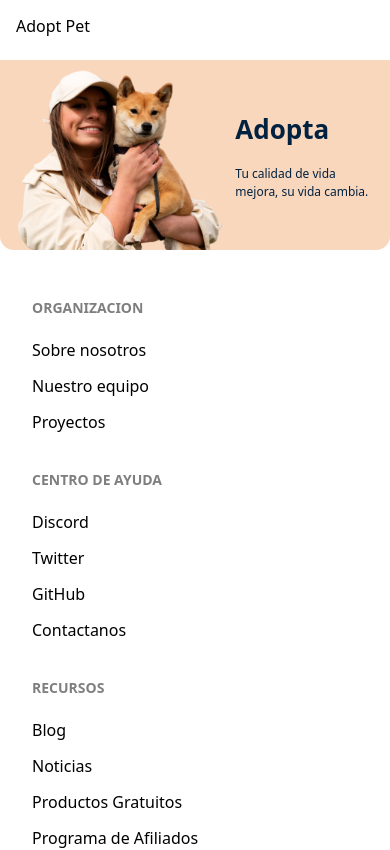
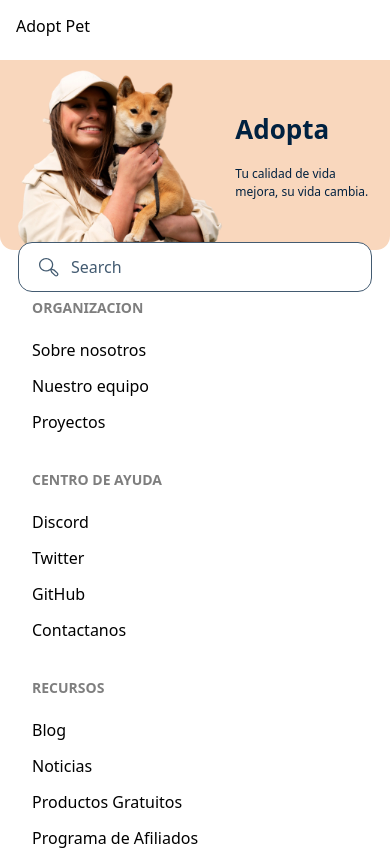
Before and after one commit to No-Country-simulation/c19-57-n-python-react, a React (Vite) app: page / in a window 390 px wide. Shown: the top 850 px of the page. Built offline with nearby package versions, Linux system fonts and the light colour scheme; no server answers.

Commit message:
chore: Add SearchBar component to Home page (Mobile First)

```diff
--- /dev/null
+++ b/src/components/SearchBar.jsx
@@ -0,0 +1,11 @@
+const SearchBar = () => {
+  return (
+    <div className="flex items-center rounded-[14px] border-[1px] border-[#435B71] px-[20px] py-3 absolute w-full -top-2 bg-white gap-3">
+      <svg width="20" height="19" viewBox="0 0 20 19" fill="none" xmlns="http://www.w3.org/2000/svg">
+        <path d="M18.7818 14.7254L15.4969 11.6244L12.9702 10.639C13.8115 9.50964 14.2622 8.16228 14.2606 6.78161C14.2606 3.07021 11.062 0.0507812 7.13029 0.0507812C3.19862 0.0507812 0 3.07021 0 6.78161C0 10.493 3.19862 13.5124 7.13029 13.5124C8.60562 13.514 10.0447 13.0812 11.2472 12.2742L12.2884 14.653L15.5732 17.7541C15.7839 17.9529 16.034 18.1107 16.3092 18.2183C16.5845 18.326 16.8795 18.3814 17.1774 18.3814C17.4754 18.3814 17.7704 18.326 18.0457 18.2184C18.3209 18.1108 18.571 17.953 18.7817 17.7542C18.9924 17.5553 19.1595 17.3192 19.2736 17.0594C19.3876 16.7995 19.4463 16.521 19.4463 16.2398C19.4463 15.9585 19.3876 15.68 19.2736 15.4202C19.1596 15.1604 18.9925 14.9243 18.7818 14.7254ZM1.29642 6.78161C1.29642 3.74509 3.91356 1.27457 7.13029 1.27457C10.347 1.27457 12.9642 3.74509 12.9642 6.78161C12.9642 9.81814 10.347 12.2887 7.13029 12.2887C3.91356 12.2887 1.29642 9.81814 1.29642 6.78161ZM17.8651 16.8887C17.6826 17.0606 17.4353 17.1571 17.1775 17.1571C16.9197 17.1571 16.6725 17.0606 16.49 16.8887L13.3878 13.9604L12.4198 11.7485L14.7629 12.6623L17.8651 15.5907C18.0472 15.763 18.1494 15.9964 18.1494 16.2397C18.1494 16.4831 18.0471 16.7165 17.8651 16.8887Z" fill="#435B71" />
+      </svg>
+      <input className="placeholder-[#435B71]" type="text" placeholder="Search" />
+    </div>
+  )
+}
+export default SearchBar
--- a/src/pages/Home/Home.jsx
+++ b/src/pages/Home/Home.jsx
@@ -1,10 +1,14 @@
 import Hero from '../../components/Hero'
+import SearchBar from '../../components/SearchBar'
 import './Home.css'
 
 const Home = () => {
   return (
     <div id="home">
       <Hero />
+      <div className='mx-[18px] relative'>
+        <SearchBar />
+      </div>
     </div>
   )
 }
```
